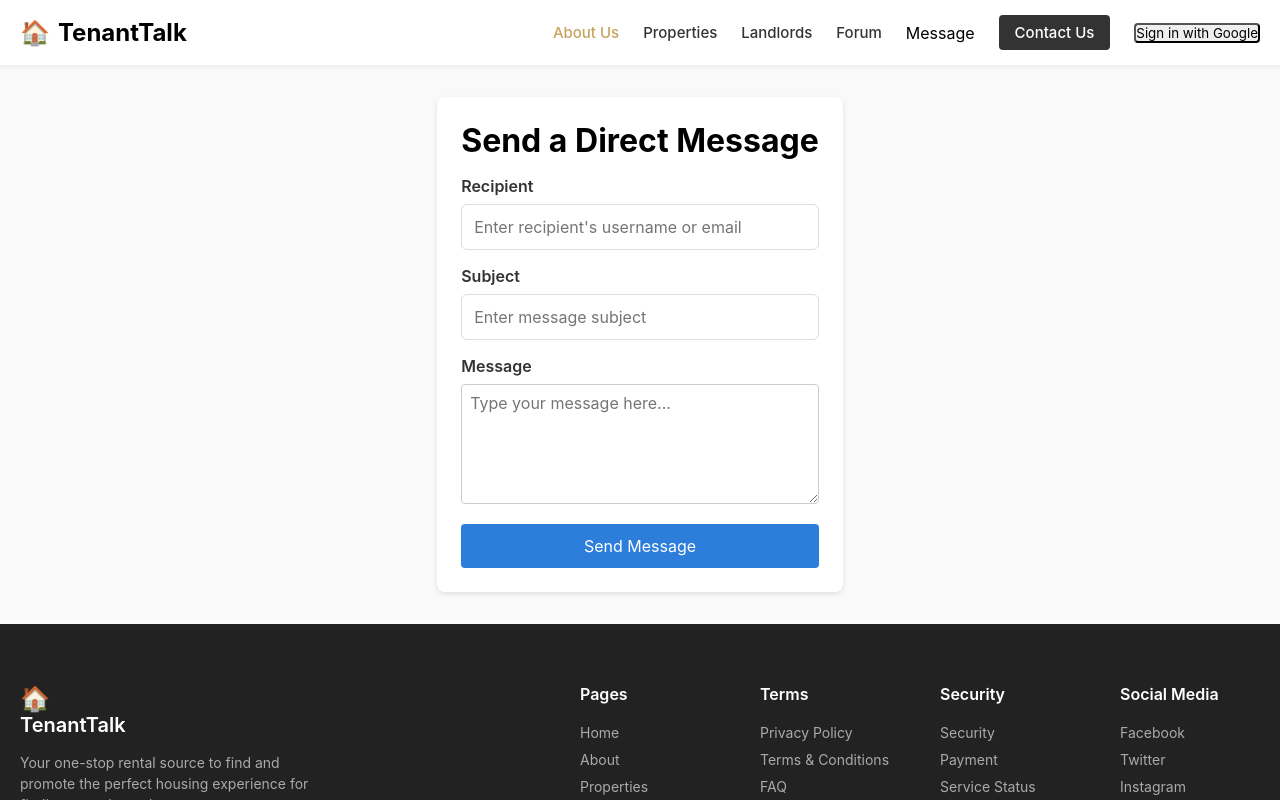
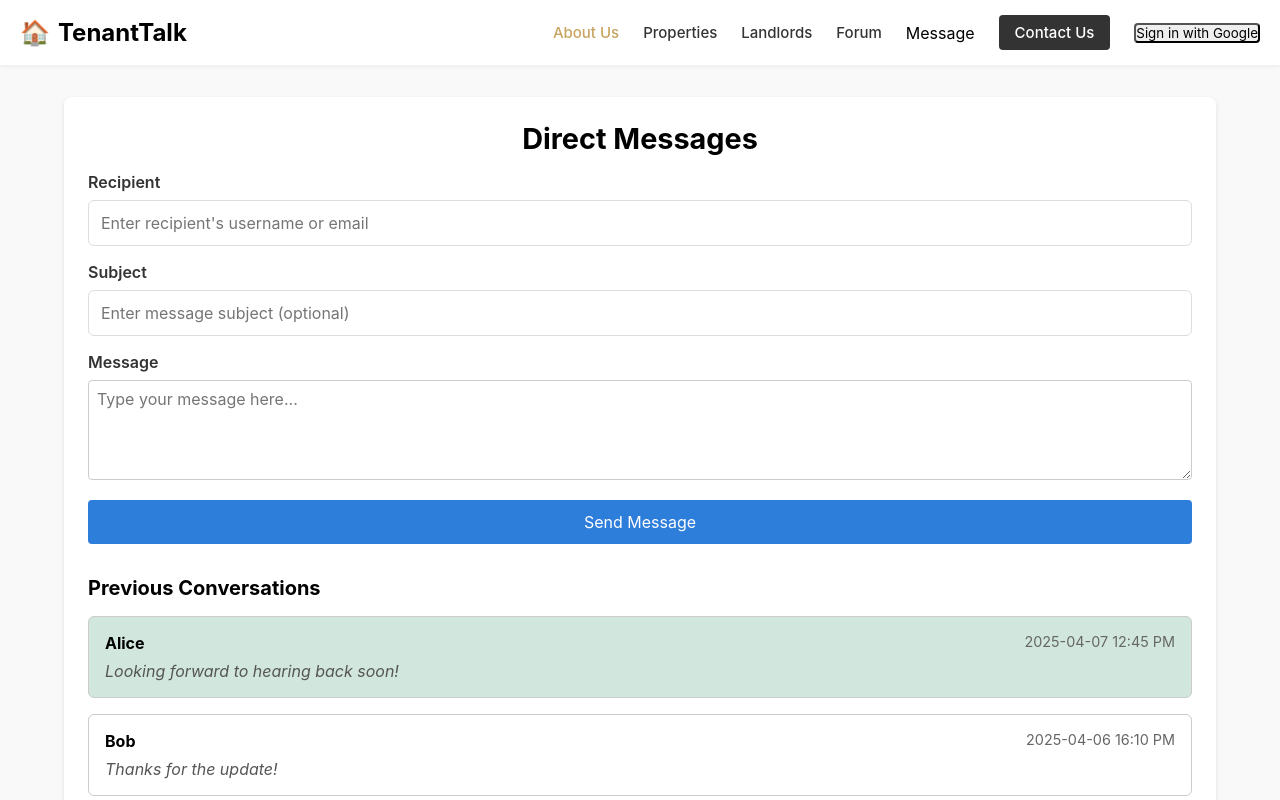
Before and after one commit to thuntxiv/TenantTalk, a React (Create React App) app in the folder tenanttalk/Frontend/: page /dm in a window 1280 px wide. Shown: the top 800 px of the page. Built offline with nearby package versions, Linux system fonts and the light colour scheme.

Commit message:
updated DM UI

```diff
--- a/tenanttalk/Frontend/src/pages/DMPage.tsx
+++ b/tenanttalk/Frontend/src/pages/DMPage.tsx
@@ -1,10 +1,19 @@
 import React, { useState } from 'react';
+import { Link } from 'react-router-dom';
 import Navbar from '../components/navbar.tsx';
 import Footer from '../components/footer.tsx';
 import '../styles/DMPage.css';
 
+interface Conversation {
+    id: number;
+    participant: string;
+    lastMessage: string;
+    timestamp: string;
+    isNew: boolean; // indicates if the *last* message is new/unread
+}
+
 const DMPage: React.FC = () => {
-    // State for form fields and status
+    // State for sending a new DM
     const [recipient, setRecipient] = useState('');
     const [subject, setSubject] = useState('');
     const [message, setMessage] = useState('');
@@ -12,7 +21,32 @@ const DMPage: React.FC = () => {
     const [success, setSuccess] = useState(false);
     const [error, setError] = useState('');
 
-    // Handler for submitting the form
+    // Mock conversation list for demonstration
+    const [conversations] = useState<Conversation[]>([
+        {
+            id: 1,
+            participant: "Alice",
+            lastMessage: "Looking forward to hearing back soon!",
+            timestamp: "2025-04-07 12:45 PM",
+            isNew: true, // This conversation's last message is unread/new
+        },
+        {
+            id: 2,
+            participant: "Bob",
+            lastMessage: "Thanks for the update!",
+            timestamp: "2025-04-06 16:10 PM",
+            isNew: false, // This conversation is not new/unread
+        },
+        {
+            id: 3,
+            participant: "Charlie",
+            lastMessage: "Can we reschedule our meeting?",
+            timestamp: "2025-04-05 09:30 AM",
+            isNew: false,
+        },
+    ]);
+
+    // Handler for submitting the new DM form
     const handleSubmit = async (e: React.FormEvent<HTMLFormElement>) => {
         e.preventDefault();
         setSending(true);
@@ -20,11 +54,11 @@ const DMPage: React.FC = () => {
         setError('');
 
         try {
-            // Replace the following with your API call to send a DM.
-            // Example: await api.sendDM({ recipient, subject, message });
+            // Simulate an API call to send a DM
             setTimeout(() => {
                 setSending(false);
                 setSuccess(true);
+                // Clear fields
                 setRecipient('');
                 setSubject('');
                 setMessage('');
@@ -40,7 +74,9 @@ const DMPage: React.FC = () => {
             <Navbar />
 
             <div className="dm-container">
-                <h1>Send a Direct Message</h1>
+                <h1>Direct Messages</h1>
+
+                {/* NEW DM FORM at the top */}
                 <form onSubmit={handleSubmit} className="dm-form">
                     <div className="form-group">
                         <label htmlFor="recipient">Recipient</label>
@@ -61,7 +97,7 @@ const DMPage: React.FC = () => {
                             id="subject"
                             value={subject}
                             onChange={(e) => setSubject(e.target.value)}
-                            placeholder="Enter message subject"
+                            placeholder="Enter message subject (optional)"
                         />
                     </div>
 
@@ -82,6 +118,23 @@ const DMPage: React.FC = () => {
                     {success && <p className="success-message">Message sent successfully!</p>}
                     {error && <p className="error-message">{error}</p>}
                 </form>
+
+                <h2 className="previous-messages-title">Previous Conversations</h2>
+                <div className="conversation-list">
+                    {conversations.map((conv) => (
+                        <Link
+                            key={conv.id}
+                            to={`/conversations/${conv.id}`}
+                            className={`conversation-item ${conv.isNew ? 'new-message' : ''}`}
+                        >
+                            <div className="conversation-header">
+                                <span className="participant">{conv.participant}</span>
+                                <span className="timestamp">{conv.timestamp}</span>
+                            </div>
+                            <div className="last-message">{conv.lastMessage}</div>
+                        </Link>
+                    ))}
+                </div>
             </div>
 
             <Footer />
--- a/tenanttalk/Frontend/src/styles/DMPage.css
+++ b/tenanttalk/Frontend/src/styles/DMPage.css
@@ -7,9 +7,11 @@
   background-color: #f9f9f9;
 }
 
+/* Fill the page more */
 .dm-container {
   flex: 1;
-  max-width: 600px;
+  width: 90%;
+  max-width: 1200px;
   margin: 2rem auto;
   padding: 1.5rem;
   background-color: #fff;
@@ -20,6 +22,7 @@
 .dm-container h1 {
   text-align: center;
   margin-bottom: 1rem;
+  font-size: 1.8rem;
 }
 
 .dm-form .form-group {
@@ -33,8 +36,7 @@
 }
 
 .dm-form input,
-.dm-form textarea,
-.dm-form select {
+.dm-form textarea {
   width: 100%;
   padding: 0.5rem;
   border: 1px solid #ccc;
@@ -43,7 +45,7 @@
 
 .dm-form textarea {
   resize: vertical;
-  min-height: 120px;
+  min-height: 100px;
 }
 
 .dm-form button {
@@ -72,3 +74,56 @@
   margin-top: 0.5rem;
   text-align: center;
 }
+
+.previous-messages-title {
+  margin-top: 2rem;
+  margin-bottom: 1rem;
+  font-size: 1.25rem;
+  font-weight: bold;
+}
+
+/* Conversation list at the bottom */
+.conversation-list {
+  display: flex;
+  flex-direction: column;
+  gap: 1rem;
+}
+
+.conversation-item {
+  display: block;
+  text-decoration: none;
+  color: #333;
+  border: 1px solid #ccc;
+  border-radius: 6px;
+  padding: 1rem;
+  transition: background-color 0.2s ease;
+}
+
+.conversation-item:hover {
+  background-color: #f0f0f0;
+}
+
+/* If the conversation is new/unread, highlight in green */
+.conversation-item.new-message {
+  background-color: #d1e7dd;
+}
+
+.conversation-header {
+  display: flex;
+  justify-content: space-between;
+  margin-bottom: 0.4rem;
+}
+
+.participant {
+  font-weight: bold;
+}
+
+.timestamp {
+  color: #999;
+  font-size: 0.85rem;
+}
+
+.last-message {
+  font-style: italic;
+  color: #555;
+}
```
